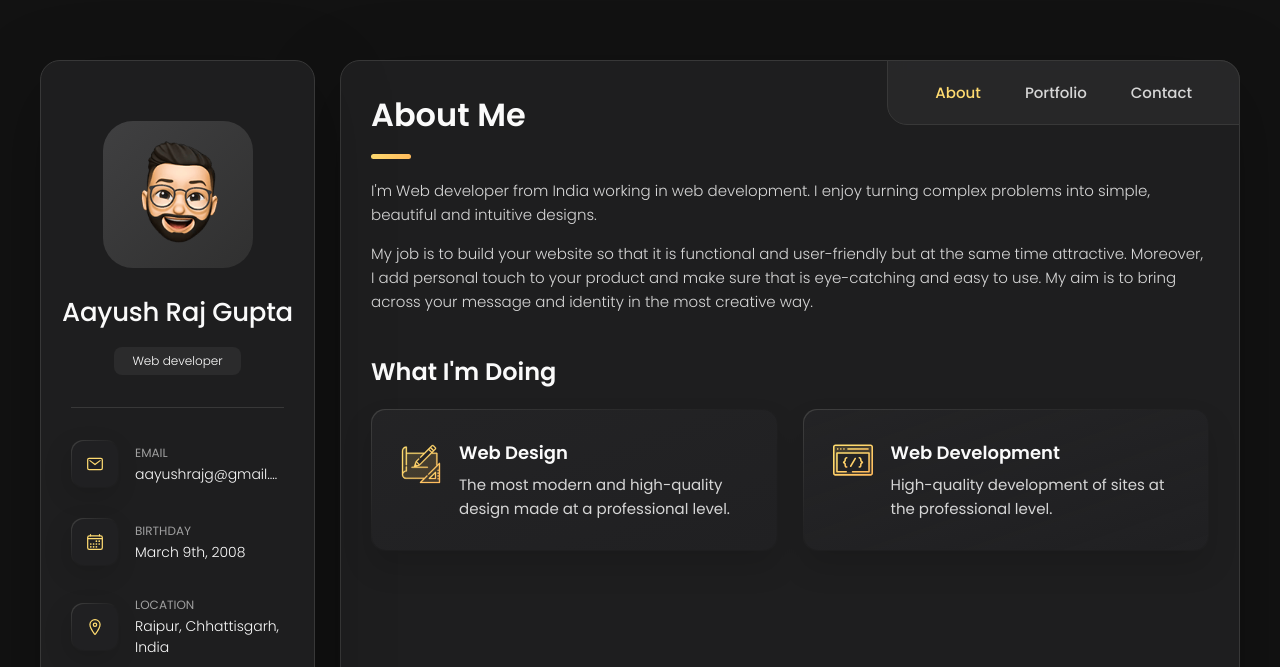
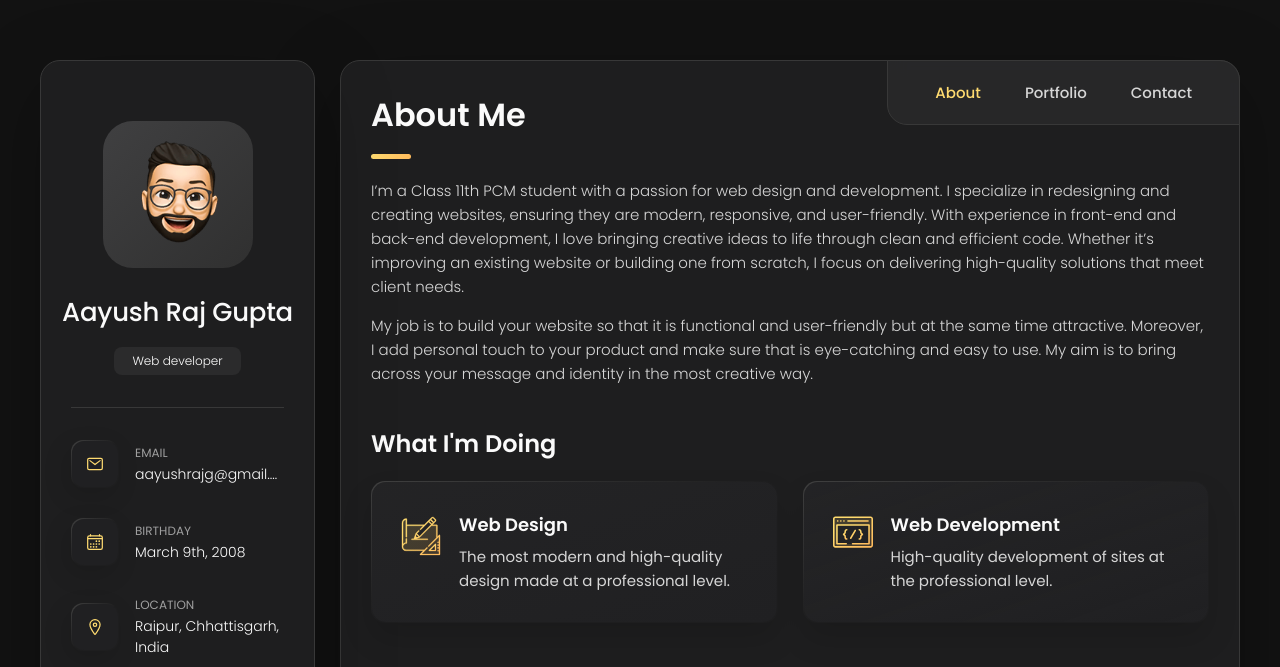
Before and after one commit to aayush-rajgupta/aayush-rajgupta, a plain HTML site: page index.html in a window 1280 px wide. Shown: the top 667 px of the page. Drawn offline with nearby package versions, Linux system fonts and the light colour scheme.

Commit message:
Update index.html

```diff
--- a/index.html
+++ b/index.html
@@ -196,9 +196,7 @@
 
         <section class="about-text">
           <p>
-            I'm Web developer from India working in web development.
-            I enjoy
-            turning complex problems into simple, beautiful and intuitive designs.
+            I’m a Class 11th PCM student with a passion for web design and development. I specialize in redesigning and creating websites, ensuring they are modern, responsive, and user-friendly. With experience in front-end and back-end development, I love bringing creative ideas to life through clean and efficient code. Whether it’s improving an existing website or building one from scratch, I focus on delivering high-quality solutions that meet client needs.
           </p>
 
           <p>
```
